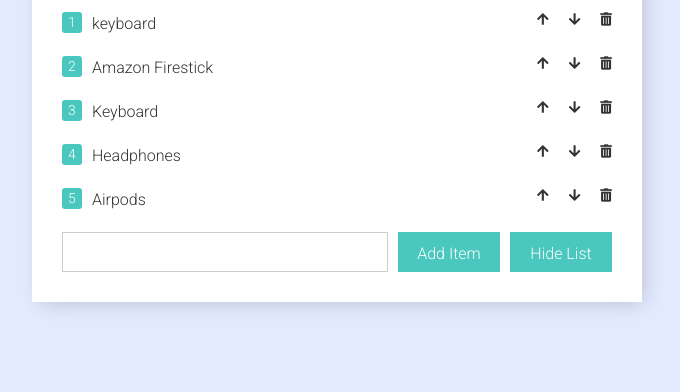
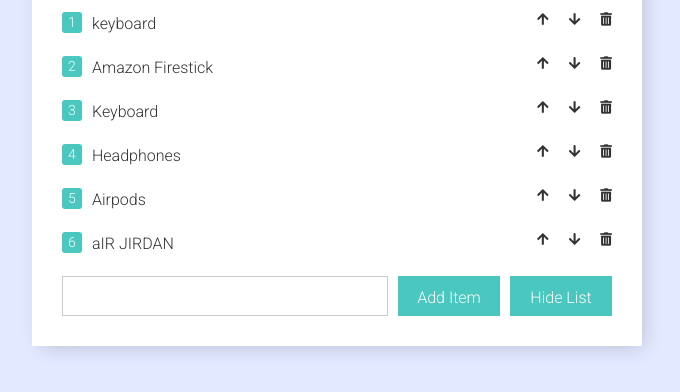
Before and after one commit to petson15/To-do-list, a plain HTML site: page index.html in a window 1280 px wide. Shown: the part 114-506 px from the top of the page, without its empty margins (303-983 px from the left). Drawn offline with Linux system fonts and the light colour scheme.

Commit message:
added another list item

```diff
--- a/index.html
+++ b/index.html
@@ -48,6 +48,9 @@
             <li>
               <span class="listName">Airpods</span>
             </li>
+            <li>
+              <span class="listName">aIR JIRDAN</span>
+            </li>
           </ul>
         </div>
         <!-- form holder -->
```
